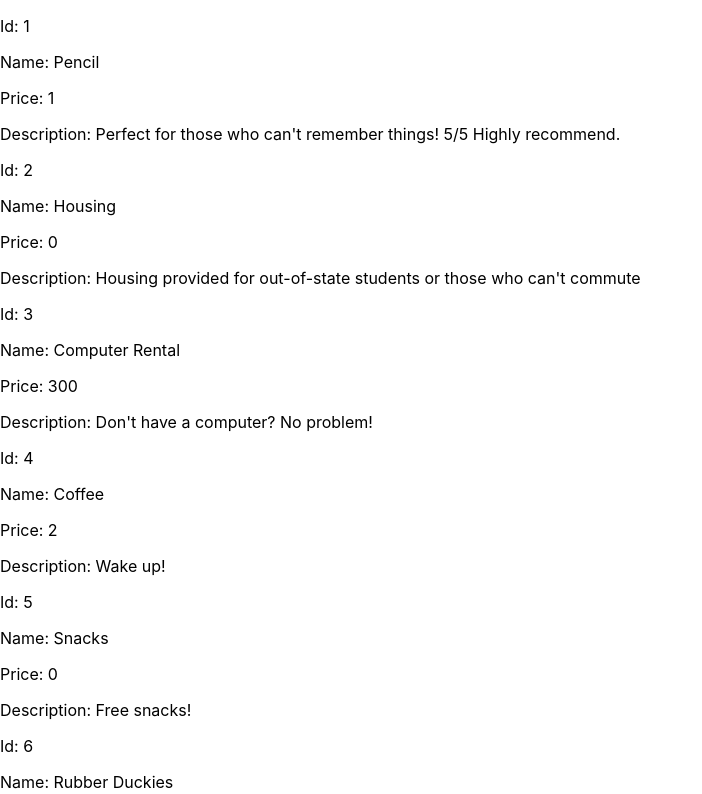
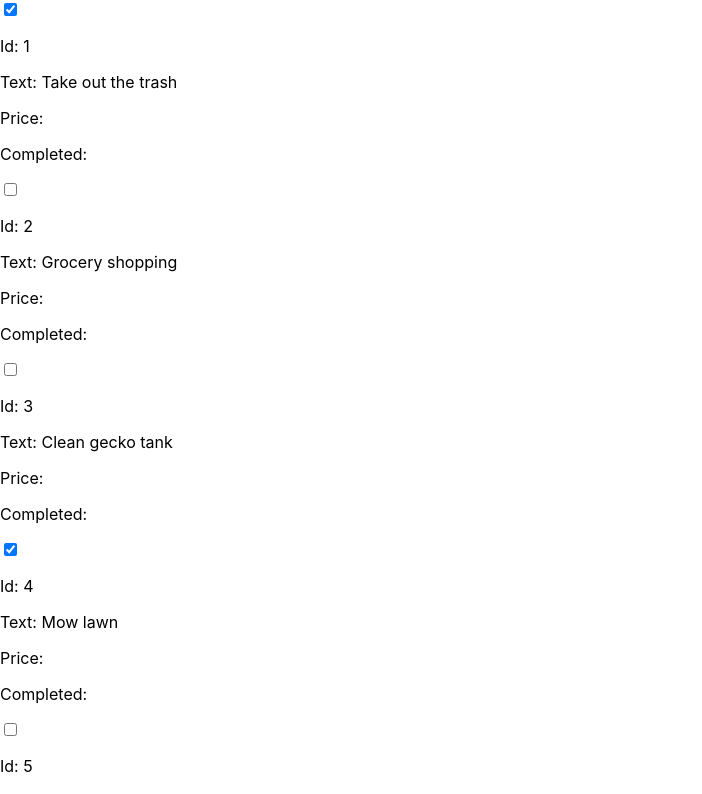
Before and after one commit to wchipchase/my-app, a React (Create React App) app: page / in a window 1280 px wide. Shown: the top 794 px of the page, without its empty margins (0-702 px from the left). Built offline with nearby package versions, Linux system fonts and the light colour scheme.

Commit message:
todoA complete

```diff
--- a/src/App.js
+++ b/src/App.js
@@ -1,16 +1,15 @@
 import React from "react"
-import Product from './components/Products/Products';
-import productData from './Data/vschoolProducts';
+import TodoItems from './components/TodoItems/TodoItems';
+import todosItemsData from './Data/todosData';
 // import ContactCard from "./components/ContactCard/ContactCard";
 
 function App() {
-    const productComponent = productData.map(product => {
-        return <Product key={product.id} id = {product.id} name = {product.name} price = {product.price} description = {product.description} />
-    })
+    const todosItems = todosItemsData.map(item =>  <TodoItems key={item.id} id = {item.id} text = {item.text} completed = {item.completed} />
+    )
     return (
 
-        <div>
-            {productComponent}
+        <div className = "todo-list">
+            {todosItems}
         </div>
     )
 }
--- /dev/null
+++ b/src/Data/todosData.js
@@ -0,0 +1,29 @@
+const todosData = [
+  {
+      id: 1,
+      text: "Take out the trash",
+      completed: true
+  },
+  {
+      id: 2,
+      text: "Grocery shopping",
+      completed: false
+  },
+  {
+      id: 3,
+      text: "Clean gecko tank",
+      completed: false
+  },
+  {
+      id: 4,
+      text: "Mow lawn",
+      completed: true
+  },
+  {
+      id: 5,
+      text: "Catch up on Arrested Development",
+      completed: false
+  }
+]
+
+export default todosData
--- a/src/components/Products/Products.js
+++ b/src/components/Products/Products.js
@@ -3,10 +3,10 @@ import React from 'react';
 function Products(props) {
   return(
     <div className = "products">
-      <p>Id: {props.id}</p>
-      <p>Name: {props.name}</p>
-      <p>Price: {props.price}</p>
-      <p>Description: {props.description}</p>
+      <p>Id: {props.item.id}</p>
+      <p>Name: {props.item.name}</p>
+      <p>Price: {props.item.price}</p>
+      <p>Description: {props.item.description}</p>
     </div>
   )
 }
--- /dev/null
+++ b/src/components/TodoItems/TodoItems.js
@@ -0,0 +1,19 @@
+import React, { Component } from 'react';
+
+
+class TodoItems extends Component {
+
+  render(){
+    return(
+      <div className = "todoitems">
+      <input type = "checkbox" checked={this.props.completed}/>
+        <p>Id: {this.props.id}</p>
+        <p>Text: {this.props.text}</p>
+        <p> Price: {this.props.price}</p>
+        <p>Completed: {this.props.completed}</p>
+      </div>
+    )
+  }
+}
+
+export default TodoItems;
```
